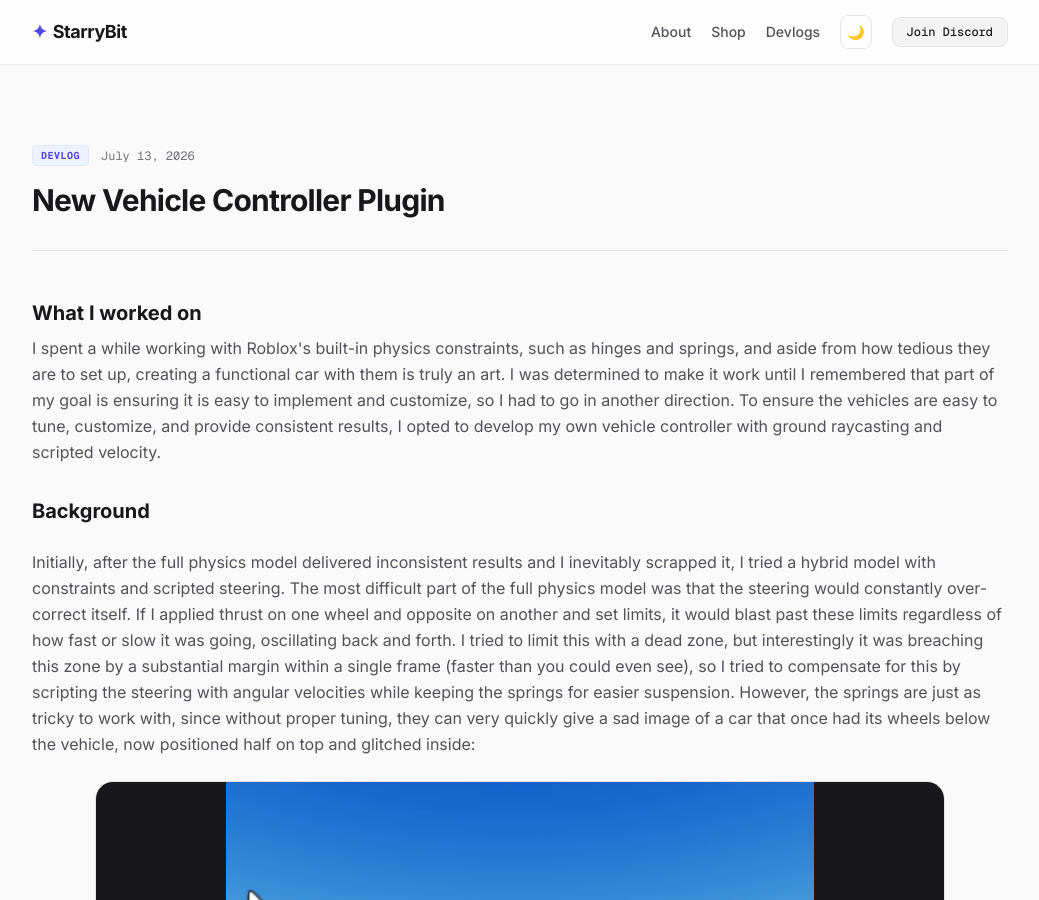
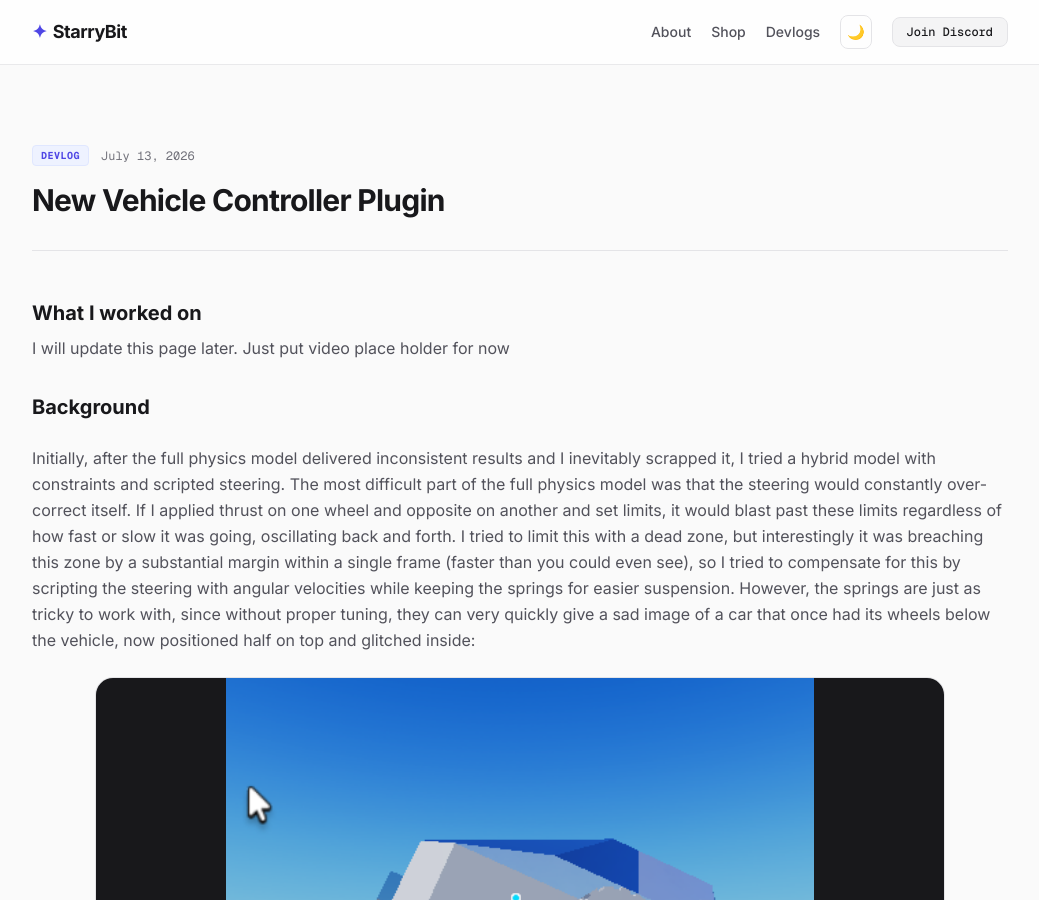
Before and after one commit to StarryBit/starrybit.github.io, a Jekyll site: the page built from _posts/2026-07-13-new-vehicle-controller-plugin.html, in a window 1280 px wide and 900 px high. Shown: the whole window, without its empty margins (120-1159 px from the left). Built offline with Jekyll 4.4.1, drawn with Linux system fonts in a browser that asks for light colours; nearby versions of some CDN libraries.

Commit message:
Update 2026-07-13-new-vehicle-controller-plugin.html

```diff
--- a/_posts/2026-07-13-new-vehicle-controller-plugin.html
+++ b/_posts/2026-07-13-new-vehicle-controller-plugin.html
@@ -14,7 +14,7 @@
         </h1>
 
         <p class="text-zinc-600 dark:text-zinc-400 leading-relaxed">
-           I spent a while working with Roblox's built-in physics constraints, such as hinges and springs, and aside from how tedious they are to set up, creating a functional car with them is truly an art. I was determined to make it work until I remembered that part of my goal is ensuring it is easy to implement and customize, so I had to go in another direction. To ensure the vehicles are easy to tune, customize, and provide consistent results, I opted to develop my own vehicle controller with ground raycasting and scripted velocity.
+          I will update this page later. Just put video place holder for now
         </p>
     </div>
 
```
